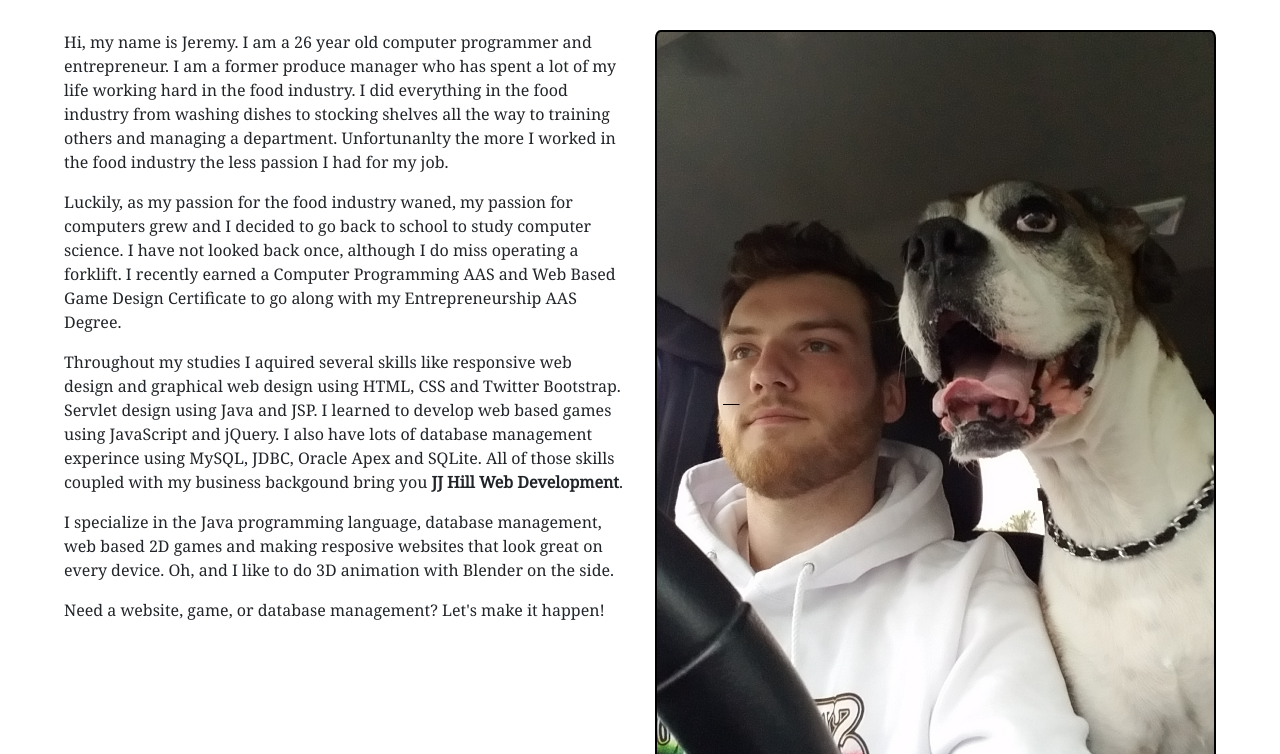
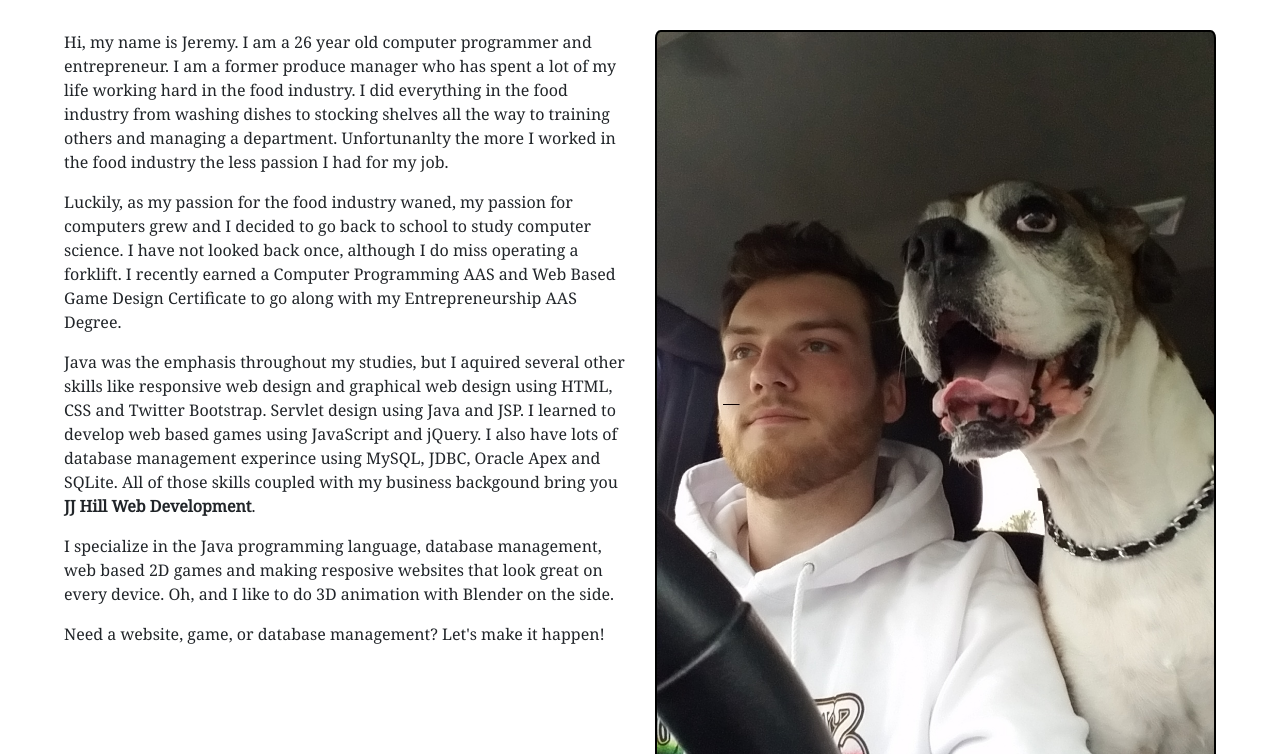
Before and after one commit to JJHillWebDev/JJHillWebDev.github.io, a plain HTML site: page index.html in a window 1280 px wide. Shown: the part 346-1100 px from the top of the page. Drawn offline with nearby package versions, Linux system fonts and the light colour scheme.

Commit message:
Add files via upload

```diff
--- a/index.html
+++ b/index.html
@@ -48,7 +48,7 @@
             <li class="col-md-6">
                <p>Hi, my name is Jeremy. I am a 26 year old computer programmer and entrepreneur. I am a former produce manager who has spent a lot of my life working hard in the food industry. I did everything in the food industry from washing dishes to stocking shelves all the way to training others and managing a department. Unfortunanlty the more I worked in the food industry the less passion I had for my job.</p>
                <p>Luckily, as my passion for the food industry waned, my passion for computers grew and I decided to go back to school to study computer science. I have not looked back once, although I do miss operating a forklift. I recently earned a Computer Programming AAS and Web Based Game Design Certificate to go along with my Entrepreneurship AAS Degree.</p>
-               <p>Throughout my studies I aquired several skills like responsive web design and graphical web design using HTML, CSS and Twitter Bootstrap. Servlet design using Java and JSP. I learned to develop web based games using JavaScript and jQuery. I also have lots of database management experince using MySQL, JDBC, Oracle Apex and SQLite. All of those skills coupled with my business backgound bring you <b>JJ Hill Web Development</b>.</p>
+               <p>Java was the emphasis throughout my studies, but I aquired several other skills like responsive web design and graphical web design using HTML, CSS and Twitter Bootstrap. Servlet design using Java and JSP. I learned to develop web based games using JavaScript and jQuery. I also have lots of database management experince using MySQL, JDBC, Oracle Apex and SQLite. All of those skills coupled with my business backgound bring you <b>JJ Hill Web Development</b>.</p>
                <p>I specialize in the Java programming language, database management, web based 2D games and making resposive websites that look great on every device. Oh, and I like to do 3D animation with Blender on the side.</p>
                <p>Need a website, game, or database management? Let's make it happen!</p>
             </li>
```
